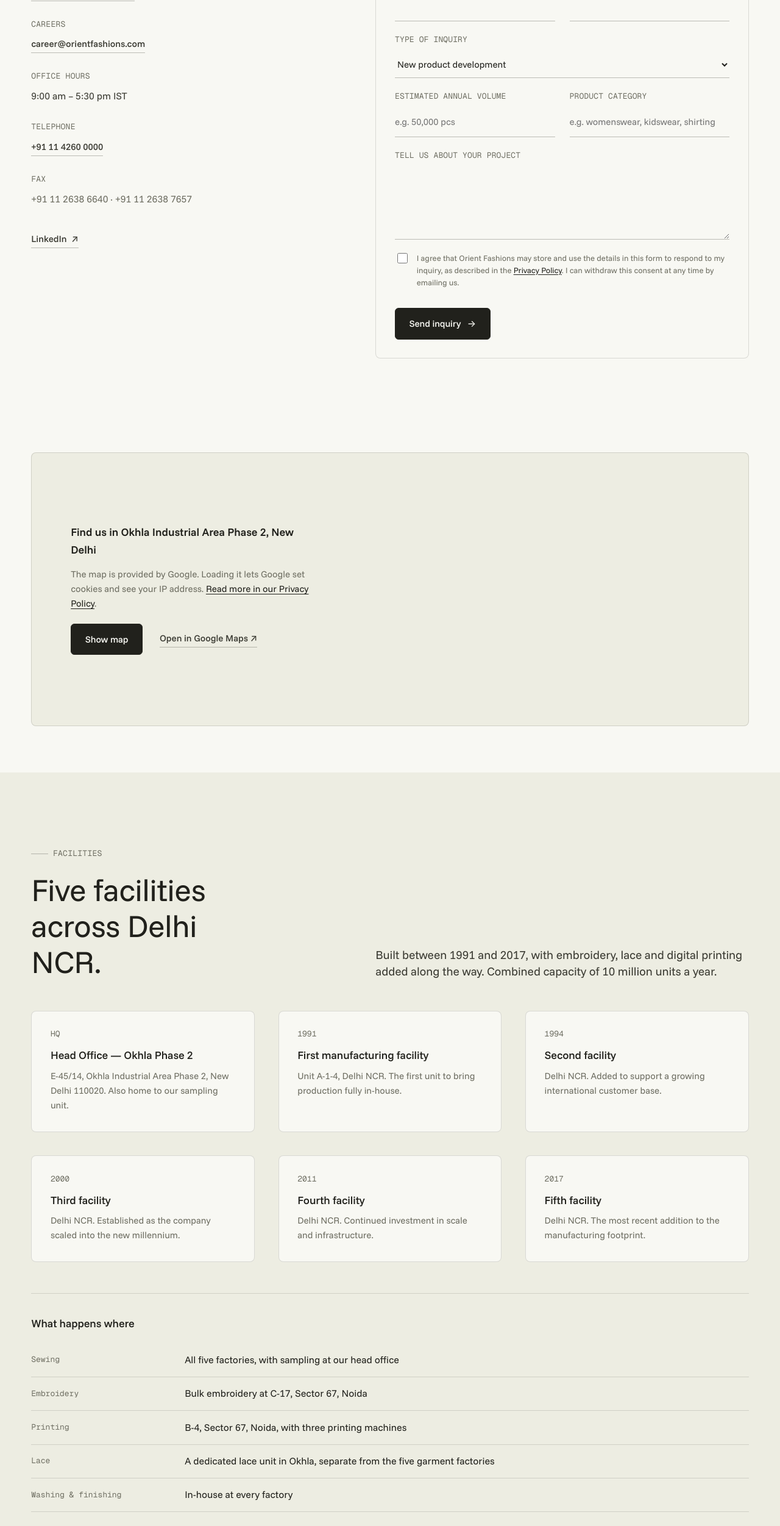
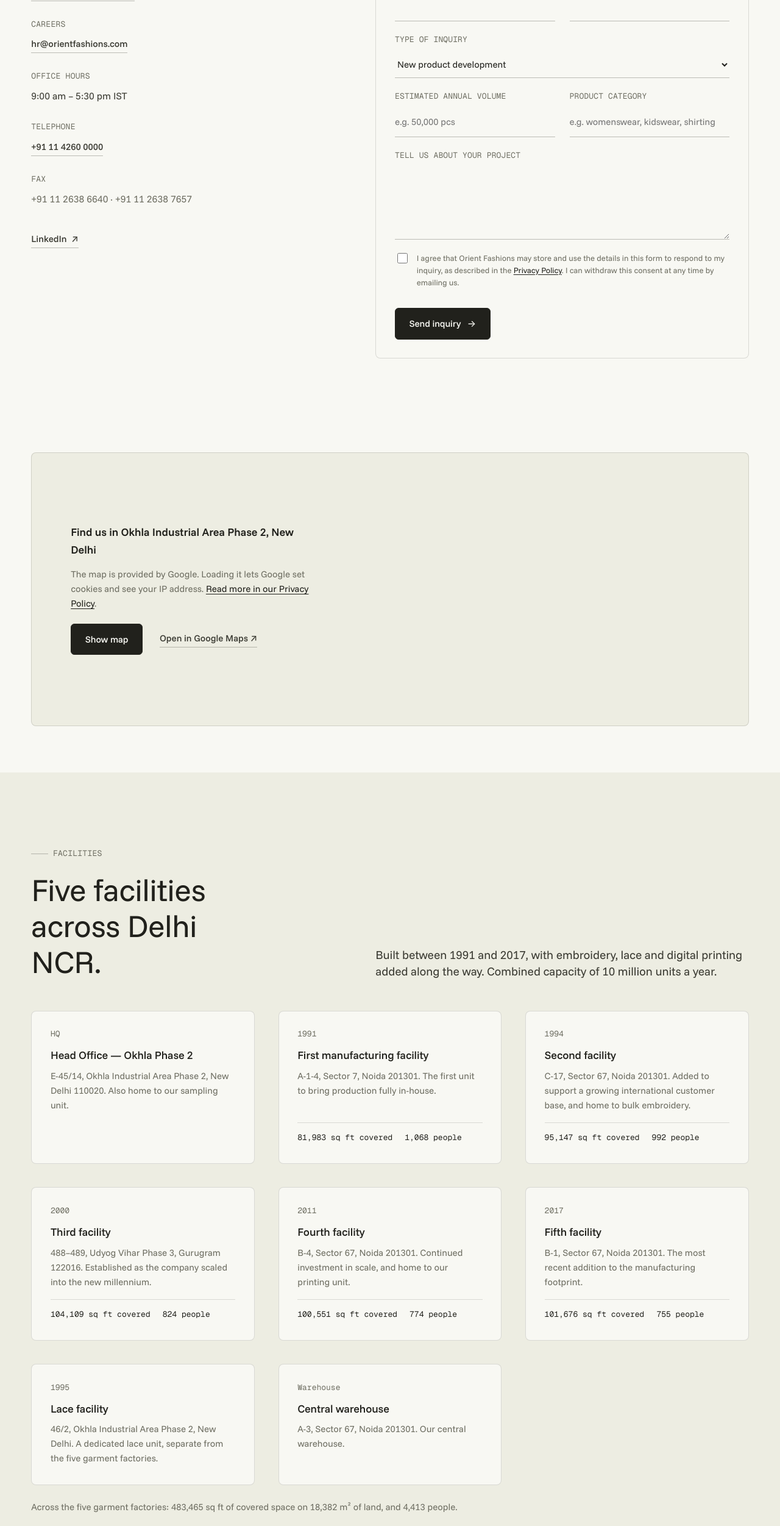
Before and after one commit to GreySeedStudio/orient, a plain HTML site: page contact.html in a window 1280 px wide. Shown: the part 903-3406 px from the top of the page at 61% size. Drawn offline with Linux system fonts and the light colour scheme.

Commit message:
Add files via upload

```diff
--- a/assets/css/style.css
+++ b/assets/css/style.css
@@ -393,7 +393,7 @@ h1, h2, h3, h4, h5, .display { color: var(--ink); }
 /* ---------- Marquee ---------- */
 .marquee { overflow: hidden; border-block: 1px solid var(--line); padding-block: 1.75rem; }
 .on-dark .marquee { border-color: rgba(255,255,255,0.14); }
-.marquee__track { display: flex; align-items: center; gap: clamp(2.5rem, 6vw, 5rem); width: max-content; animation: slide 60s linear infinite; }
+.marquee__track { display: flex; align-items: center; gap: clamp(2.5rem, 6vw, 5rem); width: max-content; animation: slide 40s linear infinite; /* 1.5x faster than the original 60s */ }
 .marquee:hover .marquee__track { animation-play-state: paused; }
 @keyframes slide { to { transform: translateX(-50%); } }
 
@@ -731,3 +731,10 @@ body.ph-off .ph-toggle__dot { background: var(--muted); }
 .members__list dt, .whatwhere__list dt { font-family: var(--mono); font-size: var(--fs-xs); color: var(--muted); padding-top: 0.15rem; }
 .members__list dd, .whatwhere__list dd { margin: 0; color: var(--ink); }
 @media (max-width: 560px) { .members__list > div, .whatwhere__list > div { grid-template-columns: 1fr; gap: 0.25rem; } }
+/* Facility cards: area and headcount */
+.fac__facts { display: flex; flex-wrap: wrap; gap: 0.35rem 1.25rem; margin-top: 1rem; padding-top: 0.9rem; border-top: 1px solid var(--line); font-family: var(--mono); font-size: var(--fs-xs); color: var(--ink); }
+.fac__total { margin-top: 1.5rem; font-size: var(--fs-sm); color: var(--muted); }
+/* Keep the area/headcount line on the same baseline across a row */
+.card:has(.fac__facts) { display: flex; flex-direction: column; }
+.card:has(.fac__facts) .card__b { margin-bottom: 1rem; }
+.card .fac__facts { margin-top: auto; }
--- a/assets/js/main.js
+++ b/assets/js/main.js
@@ -92,7 +92,7 @@
      FormSubmit sends, so the address isn't visible in the page source. */
   var FORM_ROUTES = {
     general: { endpoint: 'https://formsubmit.co/ajax/info@orientfashions.com', cc: 'aarshiasethi@orientfashions.com' },
-    careers: { endpoint: 'https://formsubmit.co/ajax/career@orientfashions.com', cc: '' }
+    careers: { endpoint: 'https://formsubmit.co/ajax/hr@orientfashions.com', cc: '' }
   };
 
   var form = document.querySelector('[data-form]');
@@ -189,11 +189,11 @@
           if (!res.ok || String(res.j.success) === 'false') throw new Error(res.j.message || 'Send failed');
           form.reset(); syncType();
           say(careers
-            ? 'Thank you. Your message has reached our careers team. Remember to email your CV to career@orientfashions.com.'
+            ? 'Thank you. Your message has reached our careers team. Remember to email your CV to hr@orientfashions.com.'
             : 'Thank you. Your inquiry has been sent and we’ll get back to you shortly.', 'ok');
         })
         .catch(function () {
-          var to = careers ? 'career@orientfashions.com' : 'info@orientfashions.com';
+          var to = careers ? 'hr@orientfashions.com' : 'info@orientfashions.com';
           say('Sorry, your message couldn’t be sent just now. Please try again, or email us directly at ' + to + '.', 'error');
         })
         .then(function () { if (btn) { btn.disabled = false; btn.removeAttribute('aria-busy'); } });
--- a/contact.html
+++ b/contact.html
@@ -70,7 +70,7 @@
         <dd style="margin:.5rem 0 0"><a class="link-u" href="mailto:info@orientfashions.com">info@orientfashions.com</a></dd>
 
         <dt class="eyebrow eyebrow--plain" style="margin-top:1.75rem">Careers</dt>
-        <dd style="margin:.5rem 0 0"><a class="link-u" href="mailto:career@orientfashions.com?subject=Job%20application">career@orientfashions.com</a></dd>
+        <dd style="margin:.5rem 0 0"><a class="link-u" href="mailto:hr@orientfashions.com?subject=Job%20application">hr@orientfashions.com</a></dd>
 
         <dt class="eyebrow eyebrow--plain" style="margin-top:1.75rem">Office hours</dt>
         <dd style="margin:.5rem 0 0">9:00 am – 5:30 pm IST</dd>
@@ -130,7 +130,7 @@
 
           <p class="form-hint" data-for-careers hidden>
             Applying for a role? Tell us a little about yourself below, then email your CV to
-            <a href="mailto:career@orientfashions.com?subject=Job%20application">career@orientfashions.com</a>.
+            <a href="mailto:hr@orientfashions.com?subject=Job%20application">hr@orientfashions.com</a>.
           </p>
 
           <div class="grid g-2" style="gap:0 1.5rem" data-for-business>
@@ -208,29 +208,46 @@
       <article class="card" data-rv="60">
         <div class="card__n">1991</div>
         <h3 class="t-h4 card__t">First manufacturing facility</h3>
-        <p class="card__b">Unit A-1-4, Delhi NCR. The first unit to bring production fully in-house.</p>
+        <p class="card__b">A-1-4, Sector 7, Noida 201301. The first unit to bring production fully in-house.</p>
+        <p class="fac__facts"><span>81,983 sq ft covered</span><span>1,068 people</span></p>
       </article>
       <article class="card" data-rv="120">
         <div class="card__n">1994</div>
         <h3 class="t-h4 card__t">Second facility</h3>
-        <p class="card__b">Delhi NCR. Added to support a growing international customer base.</p>
+        <p class="card__b">C-17, Sector 67, Noida 201301. Added to support a growing international customer base, and home to bulk embroidery.</p>
+        <p class="fac__facts"><span>95,147 sq ft covered</span><span>992 people</span></p>
       </article>
       <article class="card" data-rv>
         <div class="card__n">2000</div>
         <h3 class="t-h4 card__t">Third facility</h3>
-        <p class="card__b">Delhi NCR. Established as the company scaled into the new millennium.</p>
+        <p class="card__b">488–489, Udyog Vihar Phase 3, Gurugram 122016. Established as the company scaled into the new millennium.</p>
+        <p class="fac__facts"><span>104,109 sq ft covered</span><span>824 people</span></p>
       </article>
       <article class="card" data-rv="60">
         <div class="card__n">2011</div>
         <h3 class="t-h4 card__t">Fourth facility</h3>
-        <p class="card__b">Delhi NCR. Continued investment in scale and infrastructure.</p>
+        <p class="card__b">B-4, Sector 67, Noida 201301. Continued investment in scale, and home to our printing unit.</p>
+        <p class="fac__facts"><span>100,551 sq ft covered</span><span>774 people</span></p>
       </article>
       <article class="card" data-rv="120">
         <div class="card__n">2017</div>
         <h3 class="t-h4 card__t">Fifth facility</h3>
-        <p class="card__b">Delhi NCR. The most recent addition to the manufacturing footprint.</p>
+        <p class="card__b">B-1, Sector 67, Noida 201301. The most recent addition to the manufacturing footprint.</p>
+        <p class="fac__facts"><span>101,676 sq ft covered</span><span>755 people</span></p>
+      </article>
+      <article class="card" data-rv>
+        <div class="card__n">1995</div>
+        <h3 class="t-h4 card__t">Lace facility</h3>
+        <p class="card__b">46/2, Okhla Industrial Area Phase 2, New Delhi. A dedicated lace unit, separate from the five garment factories.</p>
+      </article>
+      <article class="card" data-rv="60">
+        <div class="card__n">Warehouse</div>
+        <h3 class="t-h4 card__t">Central warehouse</h3>
+        <p class="card__b">A-3, Sector 67, Noida 201301. Our central warehouse.</p>
       </article>
     </div>
+
+    <p class="fac__total" data-rv>Across the five garment factories: 483,465 sq ft of covered space on 18,382 m² of land, and 4,413 people.</p>
 
     <div class="whatwhere" data-rv>
       <h3 class="t-h4" style="margin:0">What happens where</h3>
@@ -238,12 +255,13 @@
         <div><dt>Sewing</dt><dd>All five factories, with sampling at our head office</dd></div>
         <div><dt>Embroidery</dt><dd>Bulk embroidery at C-17, Sector 67, Noida</dd></div>
         <div><dt>Printing</dt><dd>B-4, Sector 67, Noida, with three printing machines</dd></div>
-        <div><dt>Lace</dt><dd>A dedicated lace unit in Okhla, separate from the five garment factories</dd></div>
+        <div><dt>Lace</dt><dd>A dedicated lace unit at 46/2 Okhla Phase 2, separate from the five garment factories</dd></div>
         <div><dt>Washing &amp; finishing</dt><dd>In-house at every factory</dd></div>
+        <div><dt>Warehousing</dt><dd>Central warehouse at A-3, Sector 67, Noida</dd></div>
       </dl>
     </div>
 
-    <p class="small ph" data-ref="G-10" style="margin-top:1.5rem;max-width:76ch">Thank you for these. Could you also tell me which address goes with each of the 1994, 2000, 2011 and 2017 units, and the built-up area and number of people at each one? And the address of the lace unit in Okhla?</p>
+    <p class="small ph" data-ref="G-10" style="margin-top:1.5rem;max-width:76ch">If you have them, could you share the covered area and number of people at the lace facility, head office and warehouse? Optional, but it would complete the picture.</p>
   </div>
 </section>
 
```
Also changed, not shown: capabilities.html (+5 -5 lines), index.html (+3 -3 lines), our-people.html (+3 -3 lines), our-story.html (+16 -9 lines), sustainability.html (+2 -2 lines).
